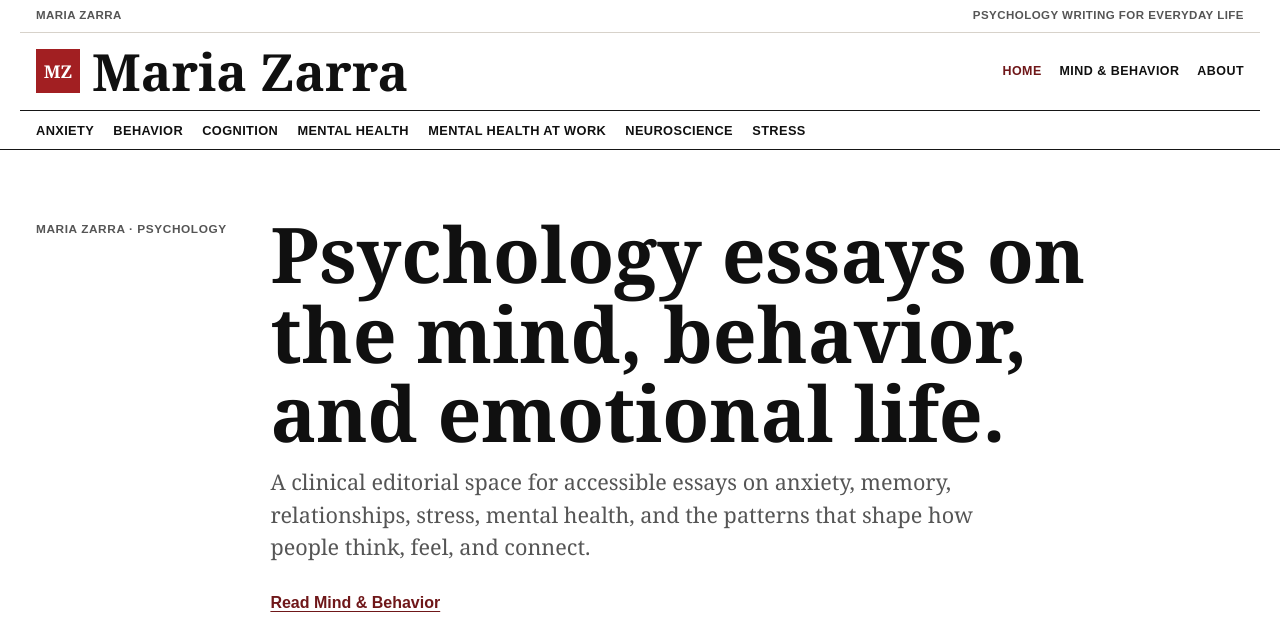
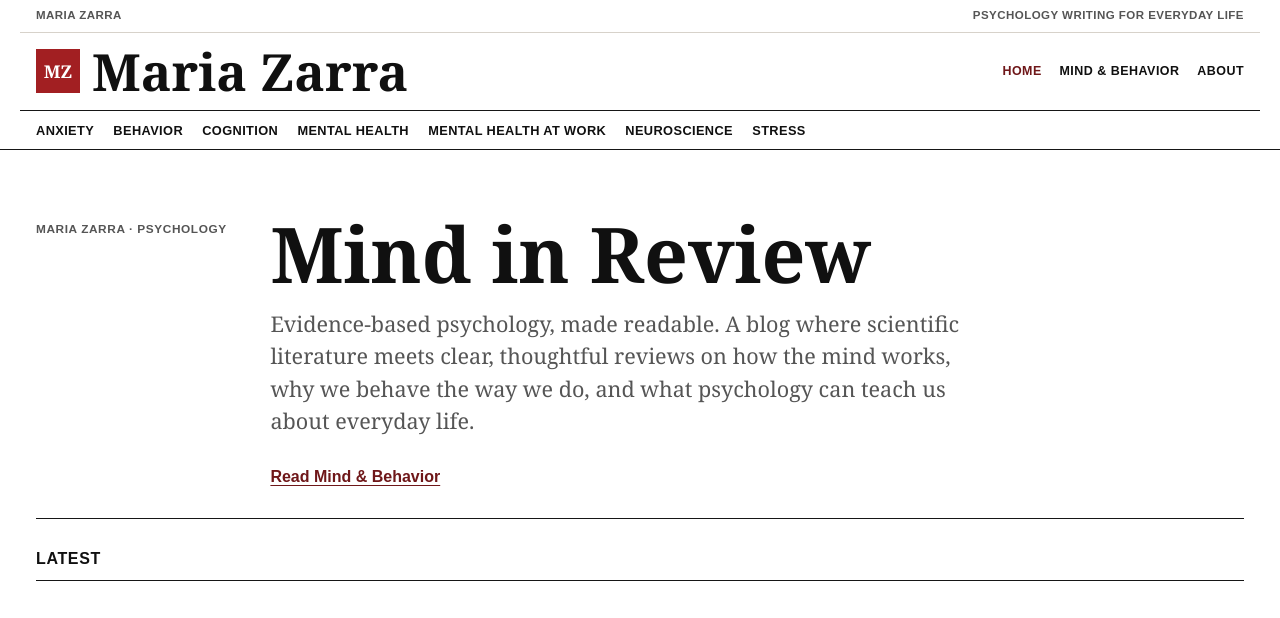
Before and after one commit to mariazarra/mariazarra.github.io, a Jekyll site: the page built from index.md, in a window 1280 px wide and 900 px high, cut to the strip 0-618 px from the top of the window. Built offline with Jekyll 4.4.1, drawn with Linux system fonts in a browser that asks for light colours.

Commit message:
Update homepage title and description

```diff
--- a/index.md
+++ b/index.md
@@ -1,16 +1,16 @@
 ---
 layout: default
-title: Psychology Notes
-description: A psychology blog by Maria Zarra.
+title: Mind in Review
+description: Evidence-based psychology, made readable.
 ---
 
 <section class="home-hero">
   <p class="kicker">Maria Zarra · Psychology</p>
-  <h1>Psychology essays on the mind, behavior, and emotional life.</h1>
+  <h1>Mind in Review</h1>
   <p>
-    A clinical editorial space for accessible essays on anxiety, memory,
-    relationships, stress, mental health, and the patterns that shape how people
-    think, feel, and connect.
+    Evidence-based psychology, made readable. A blog where scientific
+    literature meets clear, thoughtful reviews on how the mind works, why we
+    behave the way we do, and what psychology can teach us about everyday life.
   </p>
   <a class="text-link" href="{{ '/blog/' | relative_url }}">Read Mind &amp; Behavior</a>
 </section>
```
